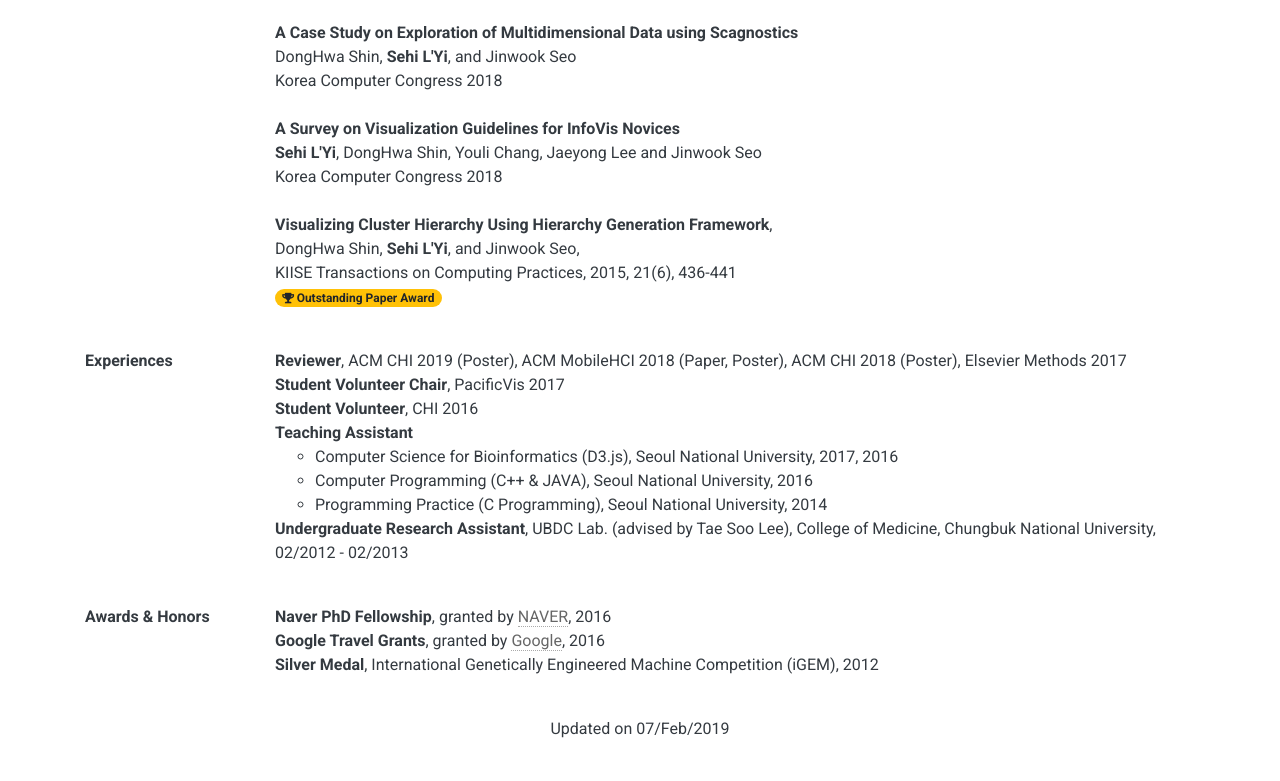
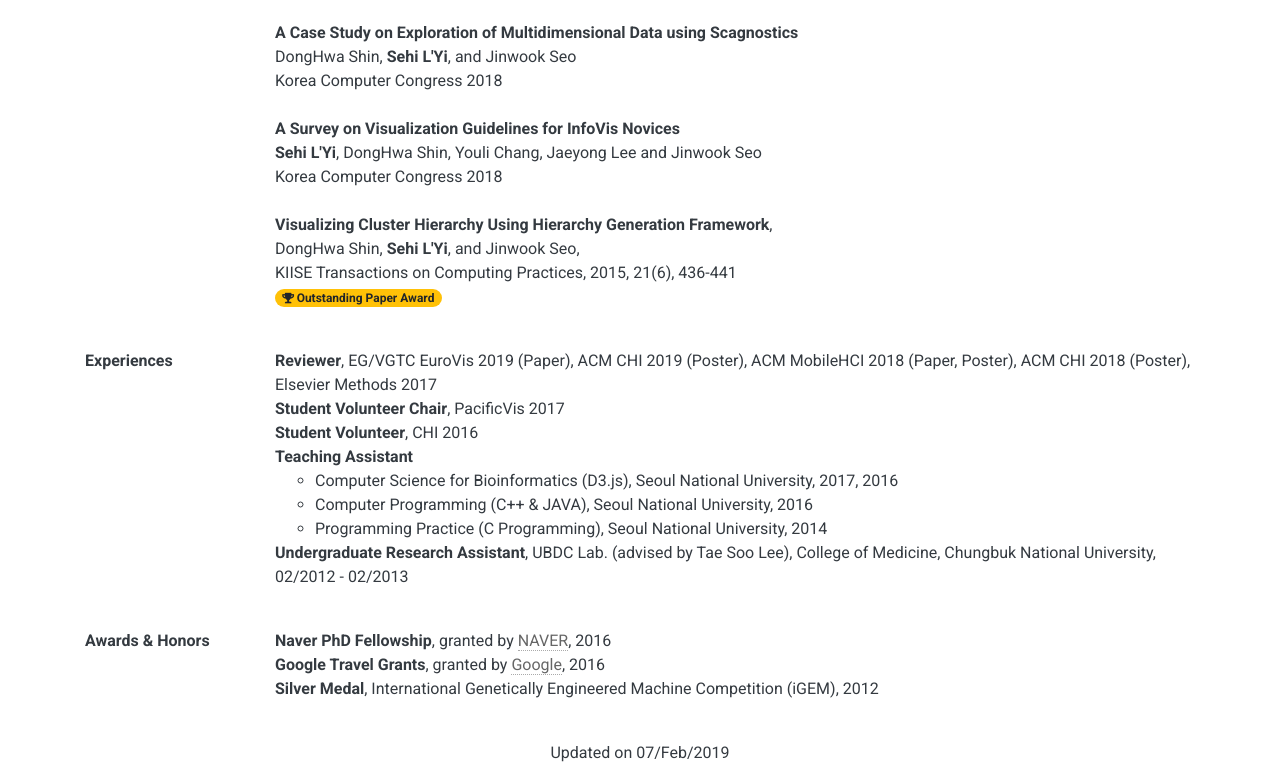
Before and after one commit to sehilyi/CV, a plain HTML site: page index.html in a window 1280 px wide. Shown: the part 1930-2711 px from the top of the page. Before the commit the page ends 2687 px from the top, so only its background shows below. Drawn offline with nearby package versions, Linux system fonts and the light colour scheme; files whose address does not match are found by name.

Commit message:
Add EuroVis review

```diff
--- a/index.html
+++ b/index.html
@@ -270,7 +270,7 @@
             <dd class="col-sm-10">
                 <ul class="list-unstyled">
                     <li>
-                        <strong>Reviewer</strong>, ACM CHI 2019 (Poster), ACM MobileHCI 2018 (Paper, Poster), ACM CHI 2018 (Poster), Elsevier Methods 2017</li>
+                        <strong>Reviewer</strong>, EG/VGTC EuroVis 2019 (Paper), ACM CHI 2019 (Poster), ACM MobileHCI 2018 (Paper, Poster), ACM CHI 2018 (Poster), Elsevier Methods 2017</li>
                     <li>
                         <strong>Student Volunteer Chair</strong>, PacificVis 2017</li>
                     <li>
```
